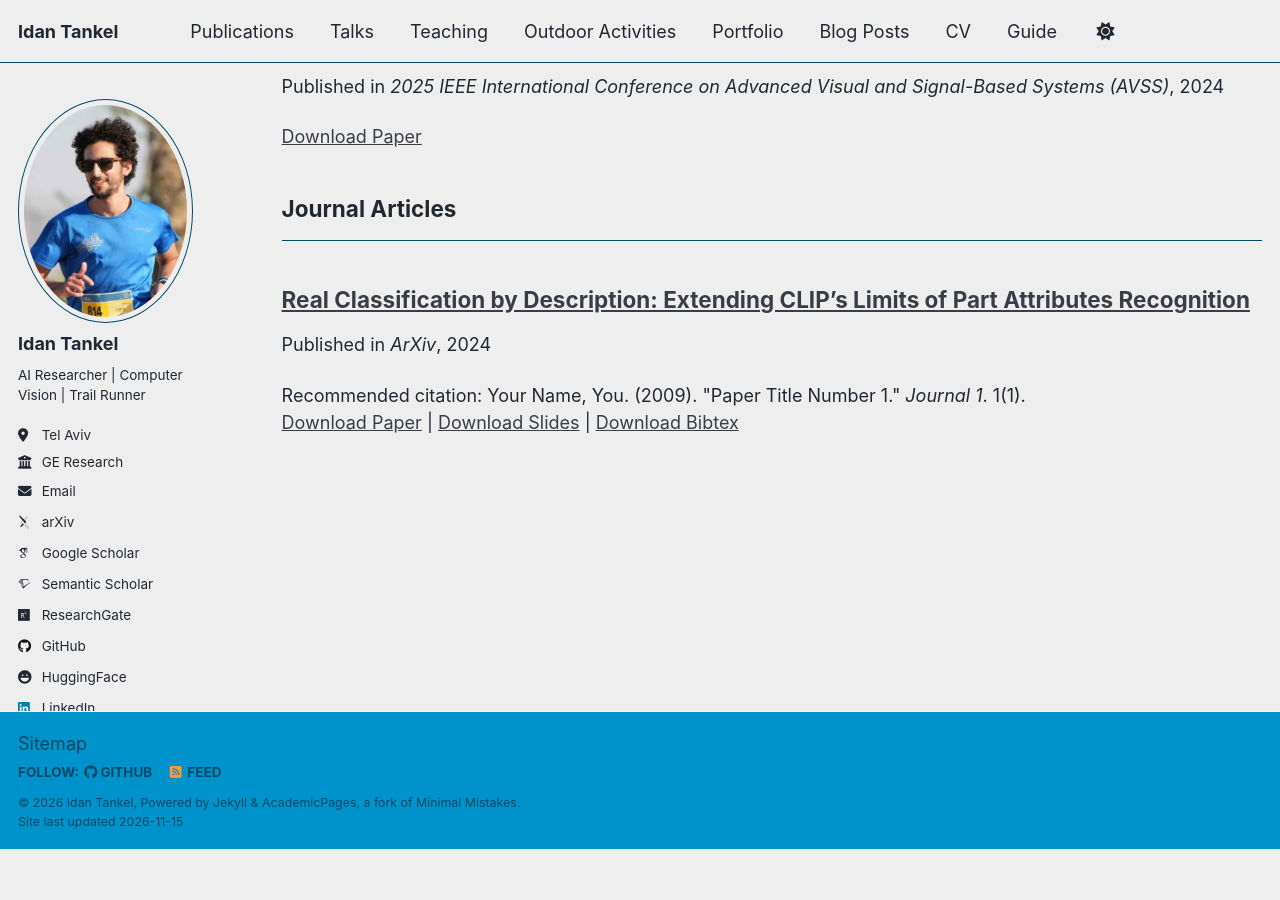
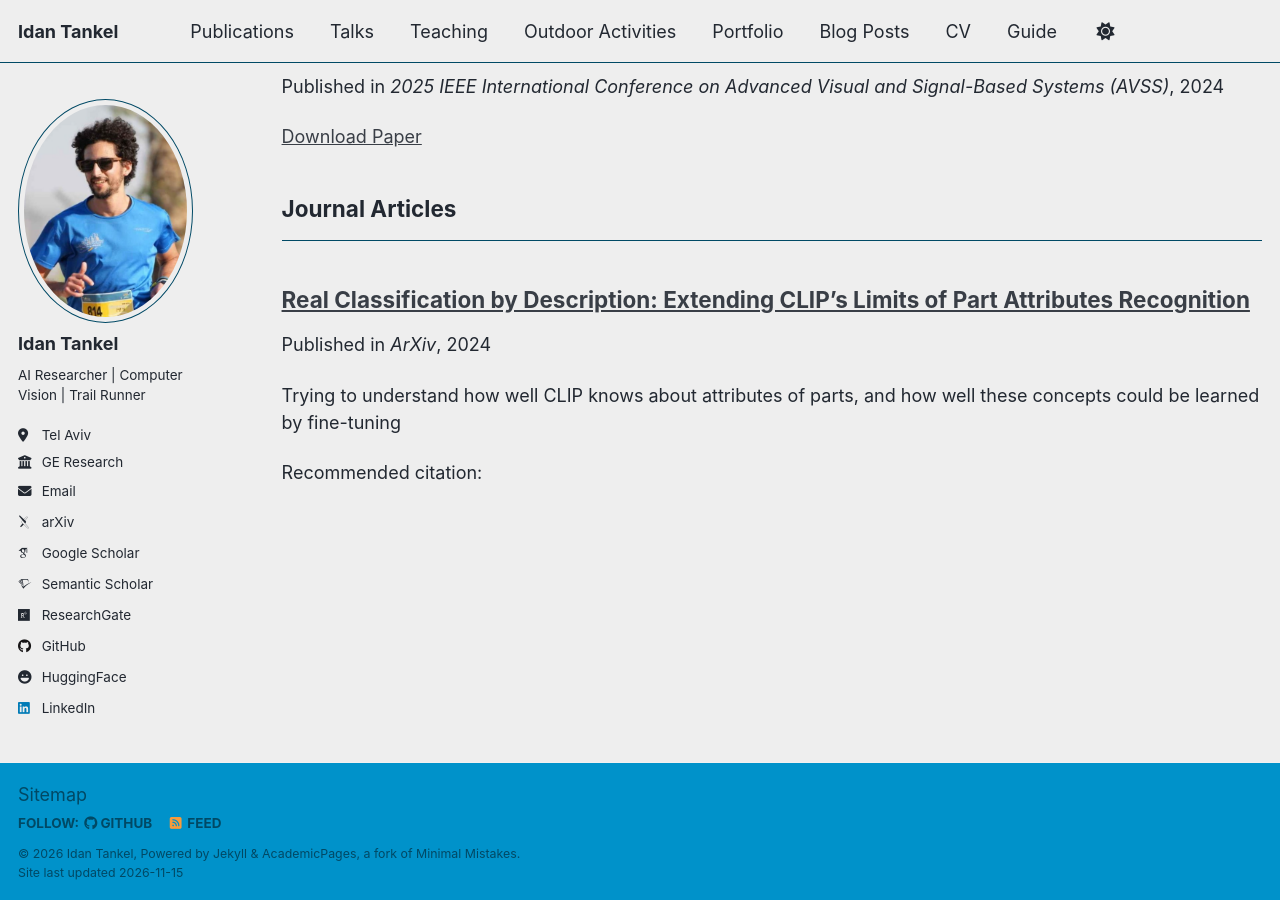
Before and after one commit to idan-tankel/idan-tankel.github.io, a Jekyll site: the page built from _pages/publications.html, in a window 1280 px wide and 900 px high, scrolled down 548 px. Built offline with Jekyll 4.4.1, drawn with Linux system fonts in a browser that asks for light colours; some web fonts are replaced; a script that is not in the unit is left out; before the commit the page ends 1397 px from its top, so only the background shows below that.

Commit message:
Update publication details for "Real Classification by Description" including release date and excerpt

```diff
--- a/_data/cv.json
+++ b/_data/cv.json
@@ -80,7 +80,7 @@
     {
       "name": "Real Classification by Description: Extending CLIP's Limits of Part Attributes Recognition",
       "publisher": "ArXiv",
-      "releaseDate": null,
+      "releaseDate": "2024-12-01",
       "website": "https://arxiv.org/abs/2412.13947",
       "summary": ""
     }
--- a/_publications/2024-12-01-13947.md
+++ b/_publications/2024-12-01-13947.md
@@ -3,12 +3,10 @@ title: "Real Classification by Description: Extending CLIP's Limits of Part Attr
 collection: publications
 category: manuscripts
 permalink: https://arxiv.org/abs/2412.13947
-excerpt: ''
+excerpt: 'Trying to understand how well CLIP knows about attributes of parts, and how well these concepts could be learned by fine-tuning'
 date: 2024-12-01
 venue: 'ArXiv'
-slidesurl: 'https://academicpages.github.io/files/slides1.pdf'
-paperurl: 'https://academicpages.github.io/files/paper1.pdf'
-bibtexurl: 'https://academicpages.github.io/files/bibtex1.bib'
-citation: 'Your Name, You. (2009). &quot;Paper Title Number 1.&quot; <i>Journal 1</i>. 1(1).'
+citation: ''
+
 ---
 The contents above will be part of a list of publications, if the user clicks the link for the publication than the contents of section will be rendered as a full page, allowing you to provide more information about the paper for the reader. When publications are displayed as a single page, the contents of the above "citation" field will automatically be included below this section in a smaller font.
```
